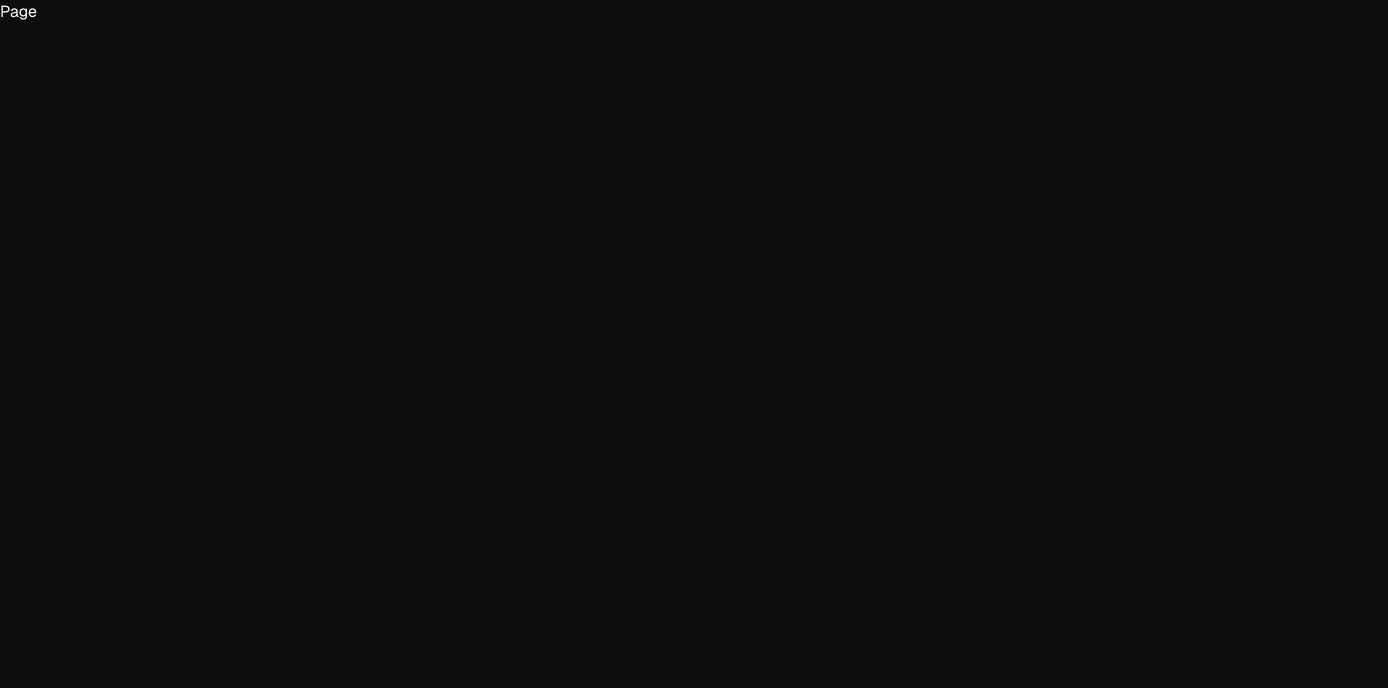
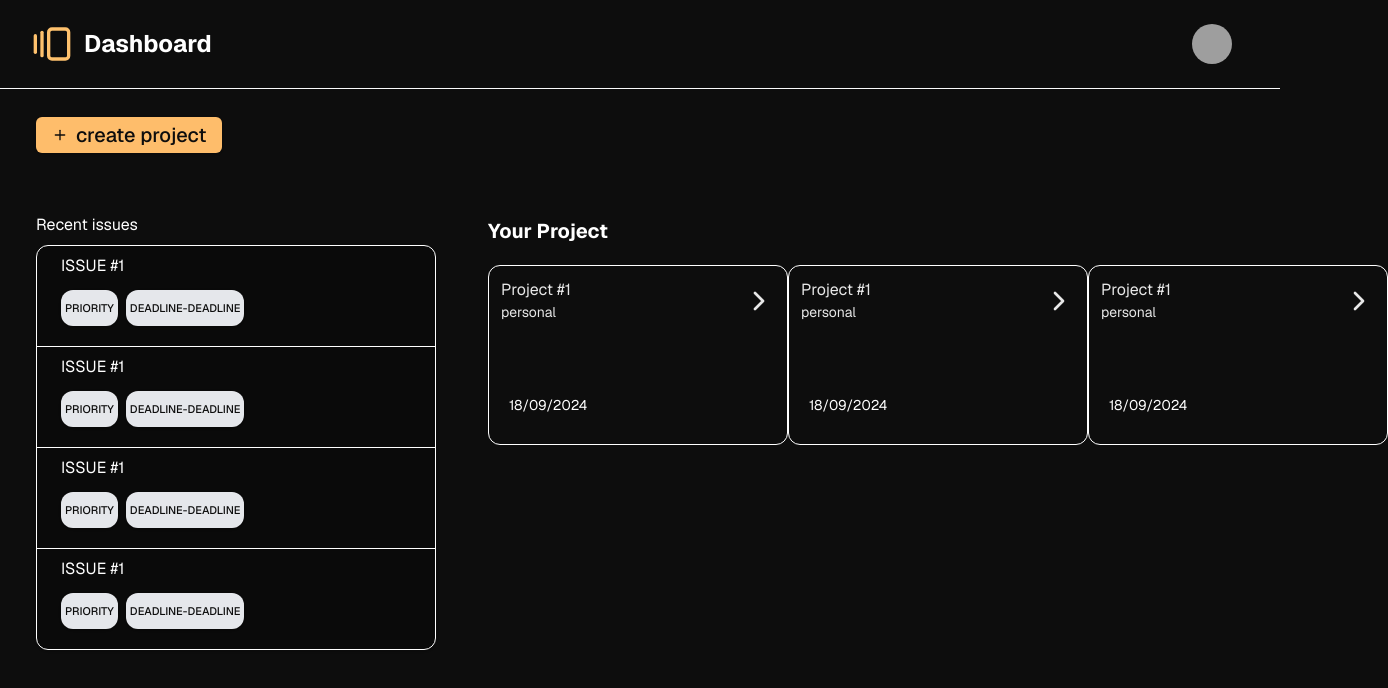
Before and after one commit to 777advait/trackker, a Next.js app: page /dashboard in a window 1280 px wide. Shown: the top 688 px of the page, 1388 px wide, since content can reach past the window. Built offline with nearby package versions, Linux system fonts and the light colour scheme; grey boxes are pictures that could not be loaded.

Commit message:
update dashboard page

```diff
--- a/src/app/(dashboard)/dashboard/page.tsx
+++ b/src/app/(dashboard)/dashboard/page.tsx
@@ -1,6 +1,147 @@
 "use client"
 import React from "react";
+import {
+  Avatar,
+  AvatarFallback,
+  AvatarImage,
+} from "@/components/ui/avatar"
+import { GalleryHorizontalEnd, Plus, ChevronRight } from "lucide-react";
+import { Button } from "@/components/ui/button";
+import {
+  Card,
+  CardContent
+} from "@/components/ui/card"
+import {
+  DropdownMenu,
+  DropdownMenuTrigger,
+  DropdownMenuContent,
+  DropdownMenuItem,
+} from "@/components/ui/dropdown-menu";
+
 
 export default function Page() {
-  return <div>Page</div>;
+  return <>
+    <nav className="flex justify-between items-center px-8 py-6 border-b border-gray-50 ">
+      <div className="logo flex gap-3 items-center">
+        <span>
+          <GalleryHorizontalEnd className="h-10 w-10 text-accent" />
+        </span>
+        <h1 className="font-bold text-2xl">Dashboard</h1>
+      </div>
+      <div className="Avater pr-4">
+        <DropdownMenu>
+          <DropdownMenuTrigger asChild>
+            <Avatar>
+              <AvatarImage src="https://github.com/shadcn.png" />
+              <AvatarFallback>CN</AvatarFallback>
+            </Avatar>
+          </DropdownMenuTrigger>
+          <DropdownMenuContent align="end" className="bg-black text-[#ffffffe6] shadow-lg rounded-md">
+            <DropdownMenuItem >
+              Profile
+            </DropdownMenuItem>
+            <DropdownMenuItem >
+              Settings
+            </DropdownMenuItem>
+            <DropdownMenuItem >
+              Logout
+            </DropdownMenuItem>
+          </DropdownMenuContent>
+        </DropdownMenu>
+      </div>
+    </nav>
+    <main className="w-full flex">
+      <div className="create w-[35%]   py-7 px-4">
+        <Button className="bg-[#FEBD6B] ml-5 text-xl">
+          <span>
+            <Plus className="h-10 w-10 color-black p-0" />
+          </span>
+          create project
+        </Button>
+        <div className="card ml-5 mt-[60px]">
+          <span>Recent issues</span>
+          <div className="my-2">
+            <Card className="border border-white w-[400px]">
+              <CardContent className="py-2 border-b border-white">
+                <h4 >ISSUE #1</h4>
+                <div className="flex gap-2 py-3">
+                  <Button className="bg-gray-200 px-1 text-[11px] rounded-xl">PRIORITY</Button>
+                  <Button className="bg-gray-200 px-1 text-[11px] rounded-xl">DEADLINE-DEADLINE</Button>
+                </div>
+              </CardContent>
+              <CardContent className="py-2 border-b border-white">
+                <h4 >ISSUE #1</h4>
+                <div className="flex gap-2 py-3">
+                  <Button className="bg-gray-200 px-1 text-[11px] rounded-xl">PRIORITY</Button>
+                  <Button className="bg-gray-200 px-1 text-[11px] rounded-xl">DEADLINE-DEADLINE</Button>
+                </div>
+              </CardContent>
+              <CardContent className="py-2 border-b border-white">
+                <h4 >ISSUE #1</h4>
+                <div className="flex gap-2 py-3">
+                  <Button className="bg-gray-200 px-1 text-[11px] rounded-xl">PRIORITY</Button>
+                  <Button className="bg-gray-200 px-1 text-[11px] rounded-xl">DEADLINE-DEADLINE</Button>
+                </div>
+              </CardContent>
+              <CardContent className="py-2">
+                <h4 >ISSUE #1</h4>
+                <div className="flex gap-2 py-3">
+                  <Button className="bg-gray-200 px-1 text-[11px] rounded-xl">PRIORITY</Button>
+                  <Button className="bg-gray-200 px-1 text-[11px] rounded-xl">DEADLINE-DEADLINE</Button>
+                </div>
+              </CardContent>
+
+            </Card>
+          </div>
+        </div>
+      </div>
+      <div className="project w-[65%]">
+        <h3 className="mt-32 ml-10 font-bold text-[#ffffffe6]text-[#ffffffe6] text-xl">Your Project</h3>
+        <div className="project mt-5 ml-10 grid grid-cols-4 gap-[300px]">
+          <div className="1 w-[300px] h-[180px] border  border-white rounded-xl ">
+            <div className="flex justify-between items-center px-3 pt-3 text-[#ffffffe6]" >
+              <div>
+                <h3>Project #1</h3>
+                <h4 className="text-[14px]">personal</h4>
+              </div>
+              <div className="logo">
+                <ChevronRight className="h-8 w-8" />
+              </div>
+            </div>
+            <div className="mt-[70px] ml-5">
+              <span className=" text-sm">18/09/2024</span>
+            </div>
+          </div>
+          <div className="1 w-[300px] h-[180px] border  border-white rounded-xl ">
+            <div className="flex justify-between items-center px-3 pt-3 text-[#ffffffe6]" >
+              <div>
+                <h3>Project #1</h3>
+                <h4 className="text-[14px]">personal</h4>
+              </div>
+              <div className="logo">
+                <ChevronRight className="h-8 w-8" />
+              </div>
+            </div>
+            <div className="mt-[70px] ml-5">
+              <span className=" text-sm">18/09/2024</span>
+            </div>
+          </div>
+          <div className="1 w-[300px] h-[180px] border  border-white rounded-xl ">
+            <div className="flex justify-between items-center px-3 pt-3 text-[#ffffffe6]" >
+              <div>
+                <h3>Project #1</h3>
+                <h4 className="text-[14px]">personal</h4>
+              </div>
+              <div className="logo">
+                <ChevronRight className="h-8 w-8" />
+              </div>
+            </div>
+            <div className="mt-[70px] ml-5">
+              <span className=" text-sm">18/09/2024</span>
+            </div>
+          </div>
+        </div>
+      </div>
+    </main>
+  </>
 }
```
